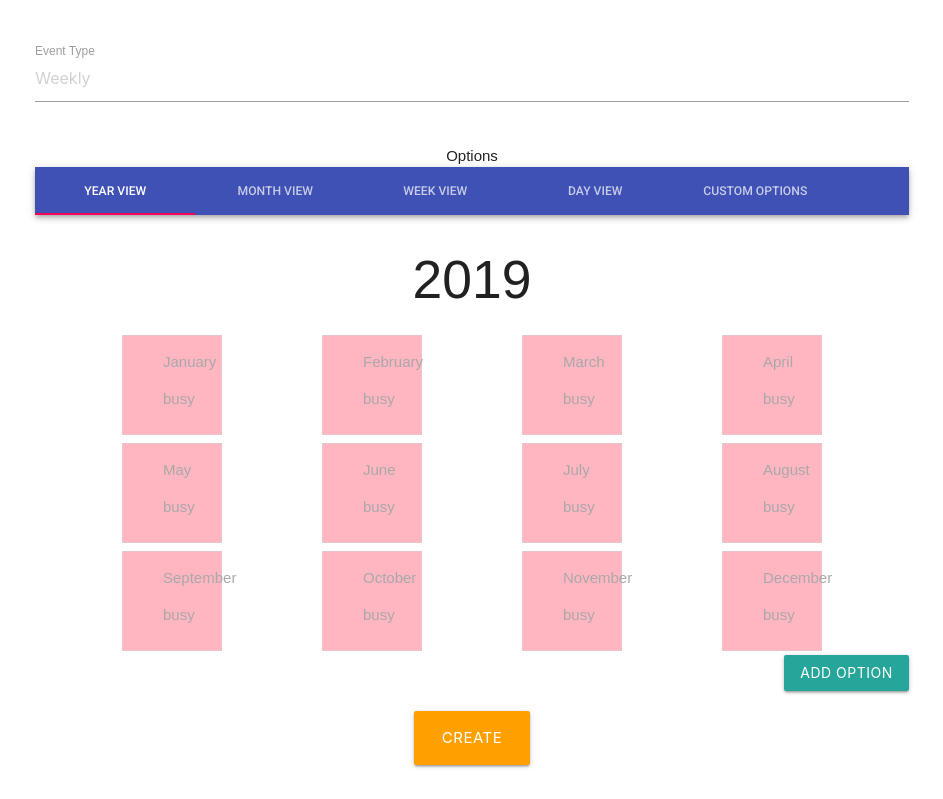
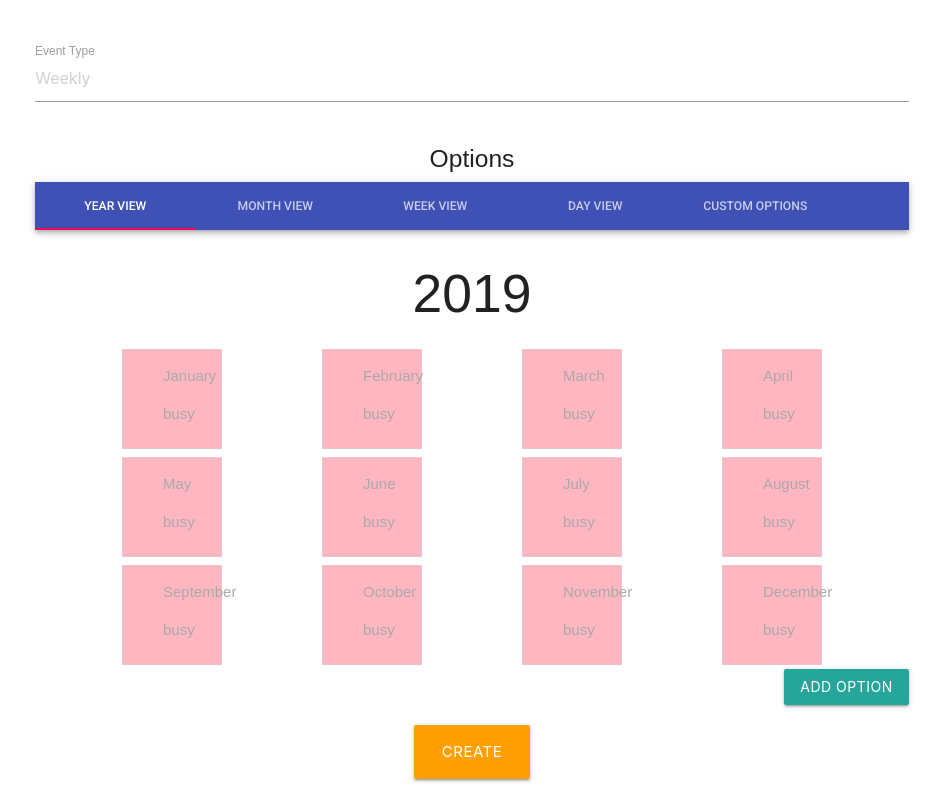
Before and after one commit to shimoal/are-you-free, a React (Create React App) app in the folder client/: page /events/new in a window 1280 px wide. Shown: the part 347-1146 px from the top of the page, without its empty margins (168-1111 px from the left). Built offline with nearby package versions, Linux system fonts and the light colour scheme.

Commit message:
Move calendar to inside of options creator

```diff
--- a/client/src/components/Calendar.tsx
+++ /dev/null
@@ -1,68 +0,0 @@
-import * as React from "react";
-const { Component } = React;
-
-import AppBar from '@material-ui/core/AppBar';
-import Tabs from '@material-ui/core/Tabs';
-import Tab from '@material-ui/core/Tab';
-
-import CustomEventOptions from './events/CustomEventOptions';
-import DayView from "./calendarViews/DayView";
-import MonthView from "./calendarViews/MonthView";
-import WeekView from "./calendarViews/WeekView";
-import YearView from "./calendarViews/YearView";
-
-interface IProps {
-	handleOptionsChange: (optionIndex: number, event: any) => void;
-	options: Array<string>;
-	removeOption: (optionIndex: number, event: any) => void;
-}
-
-export default class CalendarMenu extends Component<IProps> {
-	state = {
-    value: 0,
-  };
-
-  getView(date: any) {
-  	const {options, handleOptionsChange, removeOption} = this.props;
-		switch (this.state.value) {
-			case 4:
-				return <CustomEventOptions options={options} handleOptionsChange={handleOptionsChange} removeOption={removeOption}/>
-			case 3:
-				return <DayView date={date} />;
-			case 2:
-				return <WeekView date={date} />;
-			case 1:
-				return <MonthView date={date} />;
-			case 0:
-				return <YearView date={date} />;
-			default:
-				return <div />;
-		}
-	}
-
-	handleChange(event: any, value: string) {
-		this.setState({value});
-	}
-
-	render() {
-		const { value } = this.state;
-
-		const date = new Date();
-		const calendarView = this.getView(date);
-
-		return (
-			<div>
-			  <AppBar position="static">
-	        <Tabs value={value} onChange={(event, value) => this.handleChange(event, value)}>
-	          <Tab label="Year View" />
-	          <Tab label="Month View" />
-	          <Tab label="Week View" />
-	          <Tab label="Day View" />
-	          <Tab label="Custom Options" />
-	        </Tabs>
-        </AppBar>
-					{calendarView}
-        </div>
-		);
-	}
-}
--- a/client/src/components/events/OptionsCreator.tsx
+++ b/client/src/components/events/OptionsCreator.tsx
@@ -1,7 +1,15 @@
-import * as React from 'react';
-const {Component} = React;
+import * as React from "react";
+const { Component } = React;
 
-import Calendar from '../Calendar';
+import AppBar from '@material-ui/core/AppBar';
+import Tabs from '@material-ui/core/Tabs';
+import Tab from '@material-ui/core/Tab';
+
+import CustomEventOptions from './CustomEventOptions';
+import DayView from "../calendarViews/DayView";
+import MonthView from "../calendarViews/MonthView";
+import WeekView from "../calendarViews/WeekView";
+import YearView from "../calendarViews/YearView";
 
 interface IProps {
 	handleOptionsChange: (optionIndex: number, event: any) => void;
@@ -10,14 +18,54 @@ interface IProps {
 }
 
 class OptionsCreator extends Component<IProps> {
-	render() {
-		const {handleOptionsChange, options, removeOption} = this.props;
-		return <div>
-			Options
-			<Calendar options={options} handleOptionsChange={handleOptionsChange} removeOption={removeOption}/>
-		</div>
+	state = {
+    value: 0,
+  };
+
+  getView(date: any) {
+  	const {options, handleOptionsChange, removeOption} = this.props;
+		switch (this.state.value) {
+			case 4:
+				return <CustomEventOptions options={options} handleOptionsChange={handleOptionsChange} removeOption={removeOption}/>
+			case 3:
+				return <DayView date={date} />;
+			case 2:
+				return <WeekView date={date} />;
+			case 1:
+				return <MonthView date={date} />;
+			case 0:
+				return <YearView date={date} />;
+			default:
+				return <div />;
+		}
 	}
 
+	handleChange(event: any, value: string) {
+		this.setState({value});
+	}
+
+	render() {
+		const { value } = this.state;
+
+		const date = new Date();
+		const calendarView = this.getView(date);
+
+		return (
+			<div>
+			<h5>Options</h5>
+			  <AppBar position="static">
+	        <Tabs value={value} onChange={(event, value) => this.handleChange(event, value)}>
+	          <Tab label="Year View" />
+	          <Tab label="Month View" />
+	          <Tab label="Week View" />
+	          <Tab label="Day View" />
+	          <Tab label="Custom Options" />
+	        </Tabs>
+        </AppBar>
+					{calendarView}
+        </div>
+		);
+	}
 }
 
 export default OptionsCreator;
```
